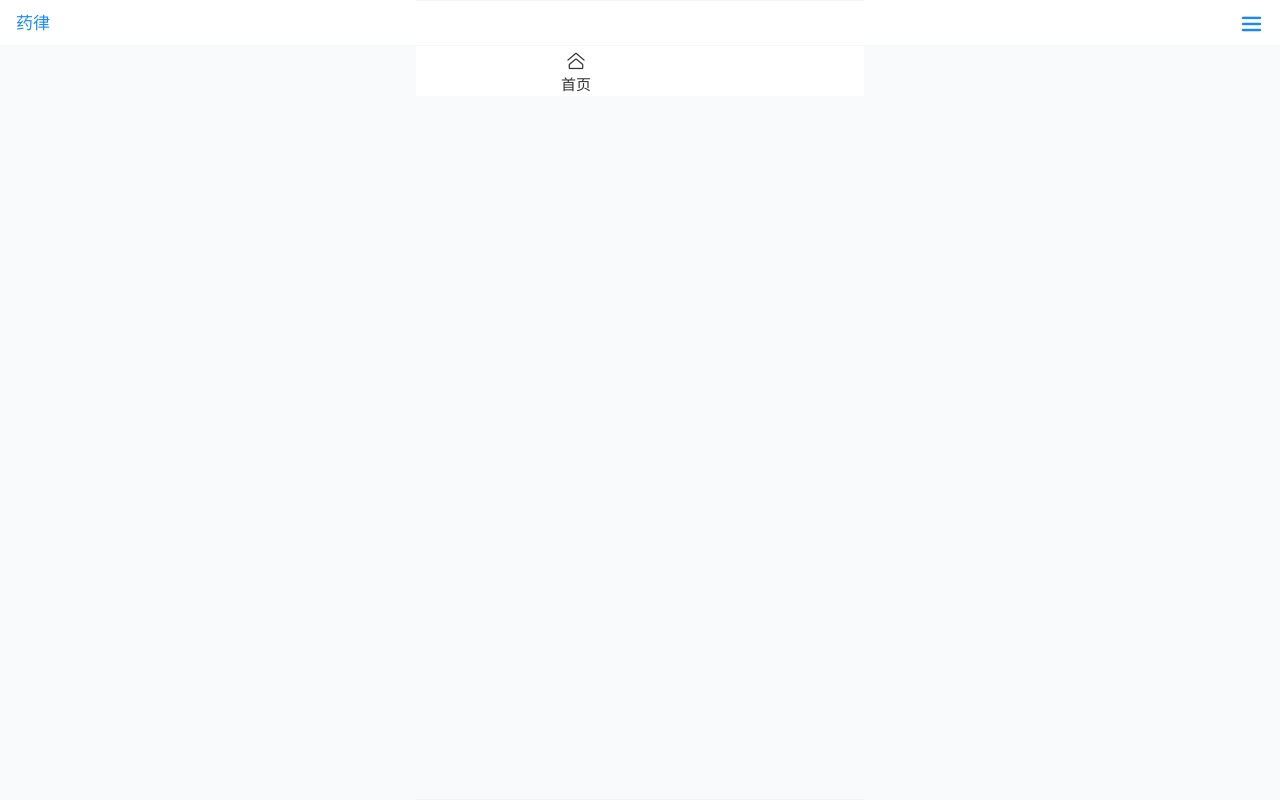
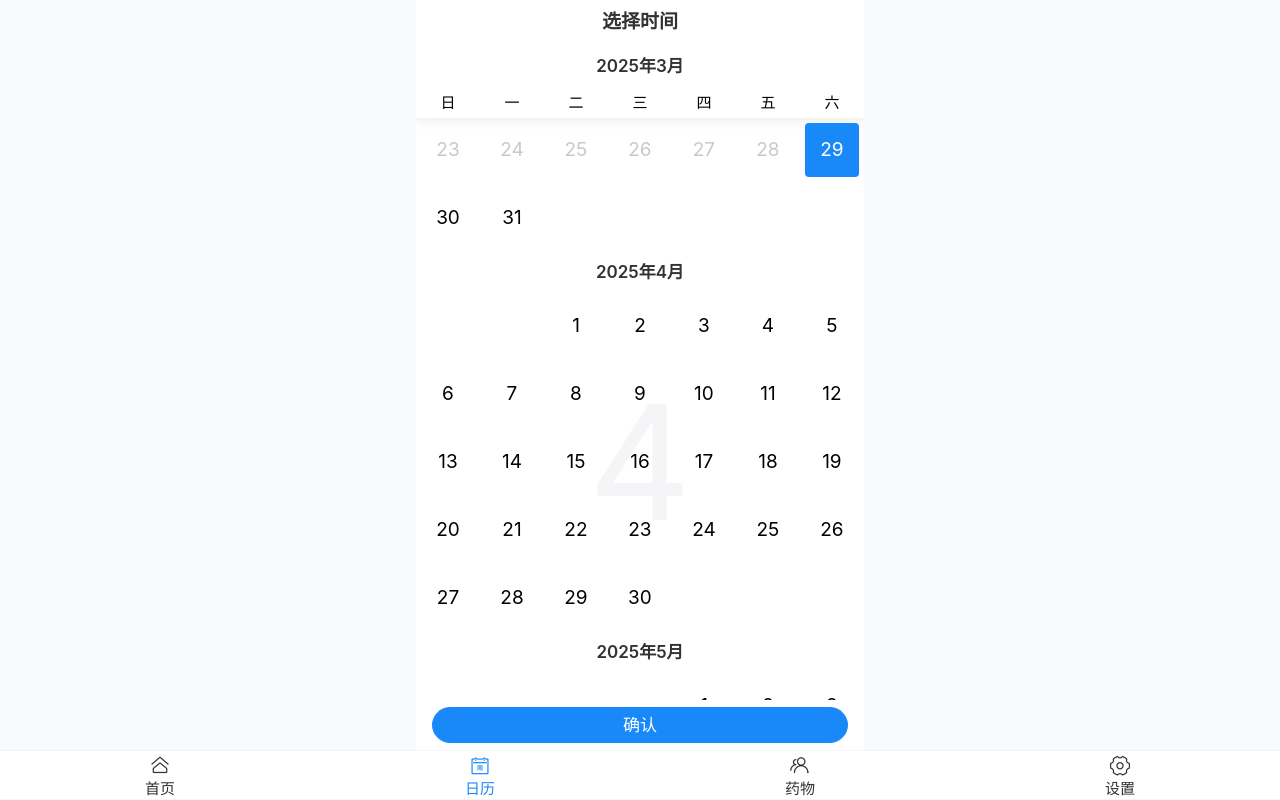
Before and after one commit to HHsomeHand/pwa-corn-log, a Vue app: page /cal in a window 1280 px wide. Before the commit this address had no page. Built offline with nearby package versions, Linux system fonts and the light colour scheme.

Commit message:
feat: 添加了日历页面

```diff
--- a/dev-dist/sw.js
+++ b/dev-dist/sw.js
@@ -82,7 +82,7 @@ define(['./workbox-86c9b217'], (function (workbox) { 'use strict';
     "revision": "3ca0b8505b4bec776b69afdba2768812"
   }, {
     "url": "index.html",
-    "revision": "0.da4t1jd1du"
+    "revision": "0.lurs8rm1v7g"
   }], {});
   workbox.cleanupOutdatedCaches();
   workbox.registerRoute(new workbox.NavigationRoute(workbox.createHandlerBoundToURL("index.html"), {
--- a/src/App.vue
+++ b/src/App.vue
@@ -1,32 +1,20 @@
 <script setup>
 import {cornMitt} from "@/utils/mitt.js";
-
-function onClickRight(event) {
-  cornMitt.emit('nav-right-click', {event})
-}
 
 
 </script>
 
 <template>
-  <div class="app-component flex flex-col max-w-md mx-auto fixed bottom-0 top-0 left-0 right-0 overflow-hidden">
-    <van-nav-bar
-        class="shrink-0"
-        left-text="药律"
-        fixed
-        placeholder
-        @click-right="onClickRight"
-    >
-      <template #right>
-        <van-icon name="wap-nav" size="25"/>
-      </template>
-    </van-nav-bar>
+  <div class="app-component flex flex-col max-w-md mx-auto fixed bottom-0 top-0 left-0 right-0">
+    <div class="nav-teleport shrink-0">
 
-    <router-view class="overflow-auto grow"></router-view>
+    </div>
 
-    <van-tabbar class="!static !w-screen" route>
+    <router-view></router-view>
+
+    <van-tabbar class="!w-screen" route placeholder>
       <van-tabbar-item to="/" icon="home-o">首页</van-tabbar-item>
-      <van-tabbar-item icon="calendar-o">日历</van-tabbar-item>
+      <van-tabbar-item to="/cal" icon="calendar-o">日历</van-tabbar-item>
       <van-tabbar-item icon="friends-o">药物</van-tabbar-item>
       <van-tabbar-item icon="setting-o">设置</van-tabbar-item>
     </van-tabbar>
@@ -34,5 +22,7 @@ function onClickRight(event) {
 </template>
 
 <style scoped>
-
+:deep(.van-tabbar__placeholder) {
+  flex-shrink: 0;
+}
 </style>
--- a/src/components/CornPowerfulList/CornPowerfulList.vue
+++ b/src/components/CornPowerfulList/CornPowerfulList.vue
@@ -191,9 +191,7 @@ defineExpose({
 </script>
 
 <template>
-  <van-config-provider :theme-vars="themeVars" theme-vars-scope="global">
-
-  </van-config-provider>
+  <van-config-provider :theme-vars="themeVars" theme-vars-scope="global" />
 
   <div class="h-full flex flex-col">
     <ul ref="scrollerRef" class="overflow-auto" v-scroll="onScroll">
--- a/src/hooks/updateLogs.hook.js
+++ b/src/hooks/updateLogs.hook.js
@@ -35,7 +35,8 @@ export function useUpdateLogs(scrollerRef, store, logsCache) {
                 break;
             }
 
-            if (date.getTime() < oldestDate.getTime()) {
+            if (date.getTime() < oldestDate.getTime()
+                && logsCache.value[0].type !== "end") {
                 isEnd.value = true;
                 logs.push(generatorEnd(date));
                 break;
--- a/src/router/index.js
+++ b/src/router/index.js
@@ -1,12 +1,17 @@
 import { createWebHistory, createRouter } from 'vue-router'
 
 import IndexView from '@/view/IndexView/IndexView.vue'
+import CalendarView from "@/view/CalendarView/CalendarView.vue";
 
 const routes = [
     {
         path: '/',
         component: IndexView
     },
+    {
+        path: '/cal',
+        component: CalendarView
+    }
 ]
 
 const router = createRouter({
--- /dev/null
+++ b/src/view/CalendarView/CalendarView.vue
@@ -0,0 +1,20 @@
+<script setup>
+
+function onConfirm(date) {
+  console.log(date);
+}
+</script>
+
+<template>
+  <div class="calendar-view overflow-y-scroll">
+    <van-calendar
+        @confirm="onConfirm"
+        :poppable="false"
+        title="选择时间"
+    />
+  </div>
+</template>
+
+<style scoped>
+
+</style>
--- a/src/view/IndexView/IndexView.vue
+++ b/src/view/IndexView/IndexView.vue
@@ -43,19 +43,32 @@ const actions = ref([
   { name: '选项三' },
 ]);
 
-cornMitt.on('nav-right-click', (event) => {
-  showActionSheet.value = true;
-});
-
 function onDialogConfirm(selectDate) {
   if (!listRef.value) return;
 
   listRef.value.scrollToDate(selectDate);
 }
+
+function onClickRight(event) {
+  showActionSheet.value = true;
+}
 </script>
 
 <template>
-  <div class="index-view" ref="indexViewRef">
+  <teleport to=".nav-teleport">
+    <van-nav-bar
+        left-text="药律"
+        fixed
+        placeholder
+        @click-right="onClickRight"
+    >
+      <template #right>
+        <van-icon name="wap-nav" size="25"/>
+      </template>
+    </van-nav-bar>
+  </teleport>
+
+  <div class="index-view overflow-y-scroll grow" ref="indexViewRef">
     <corn-powerful-list ref="listRef"/>
     <corn-floating-bubble @click="onClick" :size="65" :gap-y="12" :container="indexViewRef"/>
 
```
